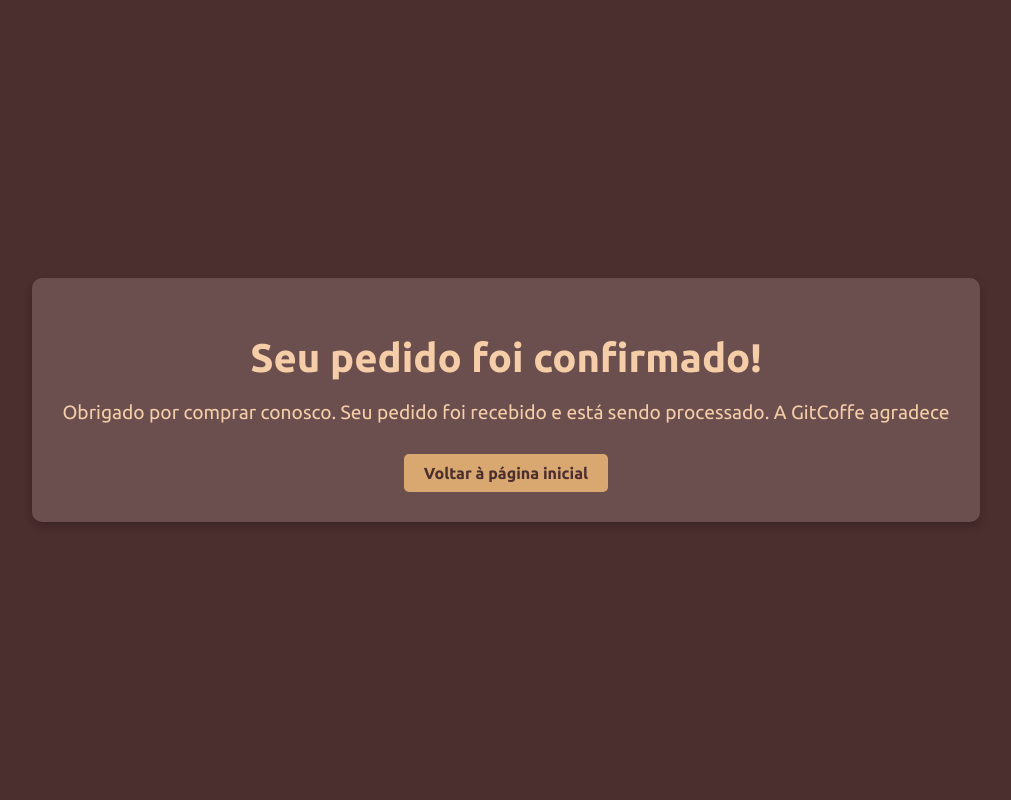
After one commit to LuscaLisboa/GitCoffe, a PHP site: page /ConfirmacaoPedido.php in a window 1280 px wide. The commit adds this page. Shown: the whole page, without its empty margins (134-1145 px from the left). Run offline with PHP 8.4, Linux system fonts and the light colour scheme.

Commit message:
Finalizacao pedido

```diff
--- /dev/null
+++ b/ConfirmacaoPedido.php
@@ -0,0 +1,22 @@
+<!DOCTYPE html>
+<html lang="PT-BR">
+
+<head>
+    <meta charset="UTF-8">
+    <meta name="viewport" content="width=device-width, initial-scale=1.0">
+    <link rel="stylesheet" href="css/ConfirmacaoPedido.css">
+    <link rel="preconnect" href="https://fonts.googleapis.com">
+    <link rel="preconnect" href="https://fonts.gstatic.com" crossorigin>
+    <link href="https://fonts.googleapis.com/css2?family=Ubuntu:ital,wght@0,300;0,400;0,500;0,700;1,300;1,400;1,500;1,700&display=swap" rel="stylesheet">
+    <title>Pedido Confirmado</title>
+</head>
+
+<body>
+    <div class="container">
+        <h1>Seu pedido foi confirmado!</h1>
+        <p>Obrigado por comprar conosco. Seu pedido foi recebido e está sendo processado. A GitCoffe agradece</p>
+        <a href="Home.php" class="btn">Voltar à página inicial</a>
+    </div>
+</body>
+
+</html>
--- a/css/AddProduto.css
+++ b/css/AddProduto.css
@@ -10,7 +10,6 @@
   }
 html{
   display: flex;
-  align-items: ;
   justify-content: center;
   overflow: hidden;
   background-image: linear-gradient(to bottom right, rgb(1, 0, 46), rgb(0, 60, 190));
@@ -25,6 +24,7 @@ section{
   flex-direction: column;
   justify-content: space-evenly;
   border-radius: 30px;
+  margin-top: 100px;
 }
 img{
   width: 200px;
--- a/css/Cadastro.css
+++ b/css/Cadastro.css
@@ -7,8 +7,6 @@
   font-style: normal;
   color: rgb(70, 0, 0);
   }
-
-
 html{
   width: 100%;
   height: 100%;
--- /dev/null
+++ b/css/ConfirmacaoPedido.css
@@ -0,0 +1,46 @@
+body {
+  font-family: 'Ubuntu', sans-serif;
+  background-color: #4b2e2e;
+  color: #fff;
+  margin: 0;
+  padding: 0;
+  display: flex;
+  justify-content: center;
+  align-items: center;
+  height: 100vh;
+}
+
+.container {
+  text-align: center;
+  background-color: #6b4f4f;
+  padding: 30px;
+  border-radius: 10px;
+  box-shadow: 0 4px 8px rgba(0, 0, 0, 0.2);
+}
+
+h1 {
+  margin-bottom: 20px;
+  font-size: 2.5em;
+  color: #f5cda7;
+}
+
+p {
+  margin-bottom: 30px;
+  font-size: 1.2em;
+  color: #f5cda7;
+}
+
+.btn {
+  display: inline-block;
+  background-color: #d9a770;
+  color: #4b2e2e;
+  padding: 10px 20px;
+  border-radius: 5px;
+  text-decoration: none;
+  font-size: 1em;
+  font-weight: bold;
+}
+
+.btn:hover {
+  background-color: #b08950;
+}
```
